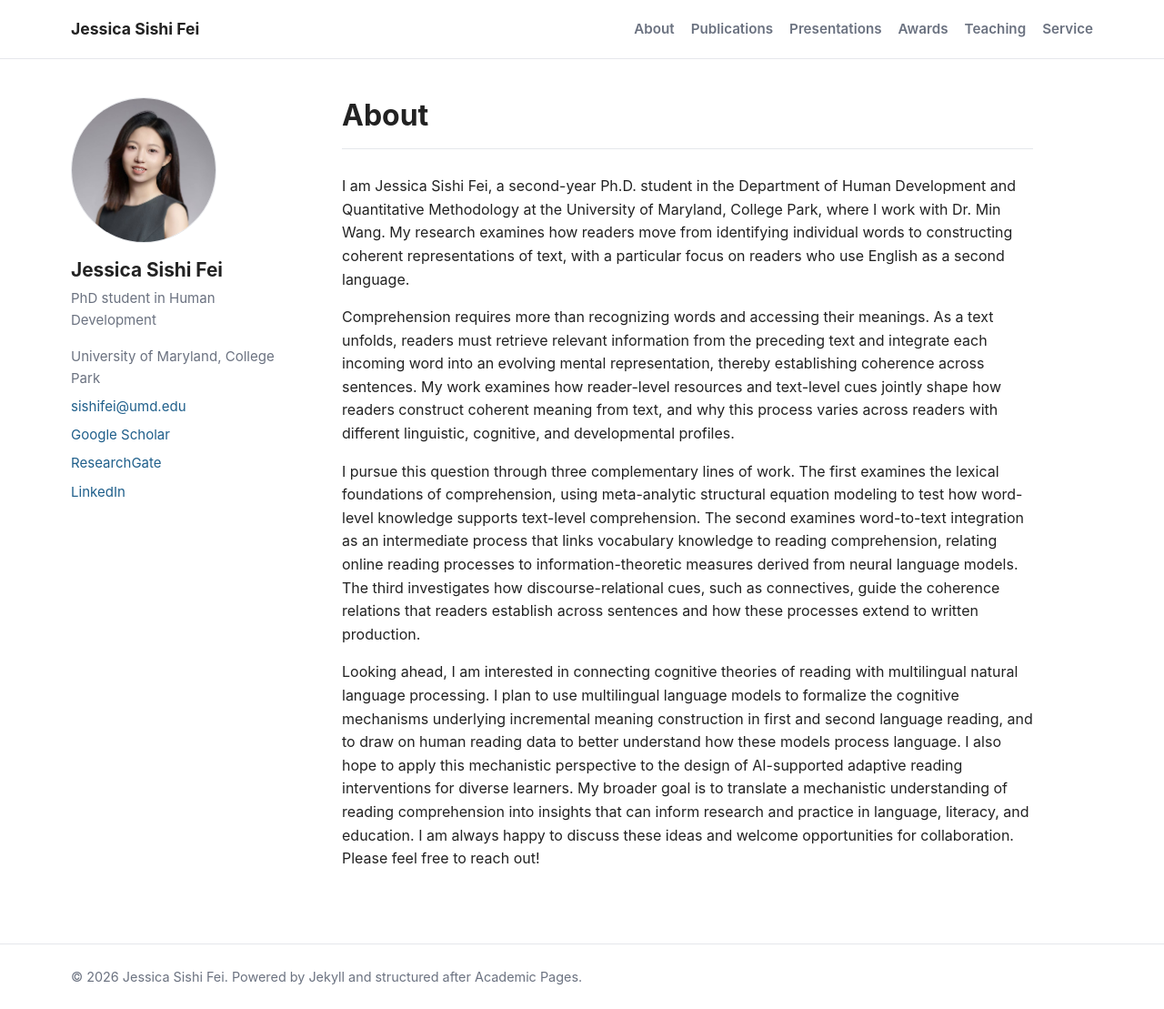
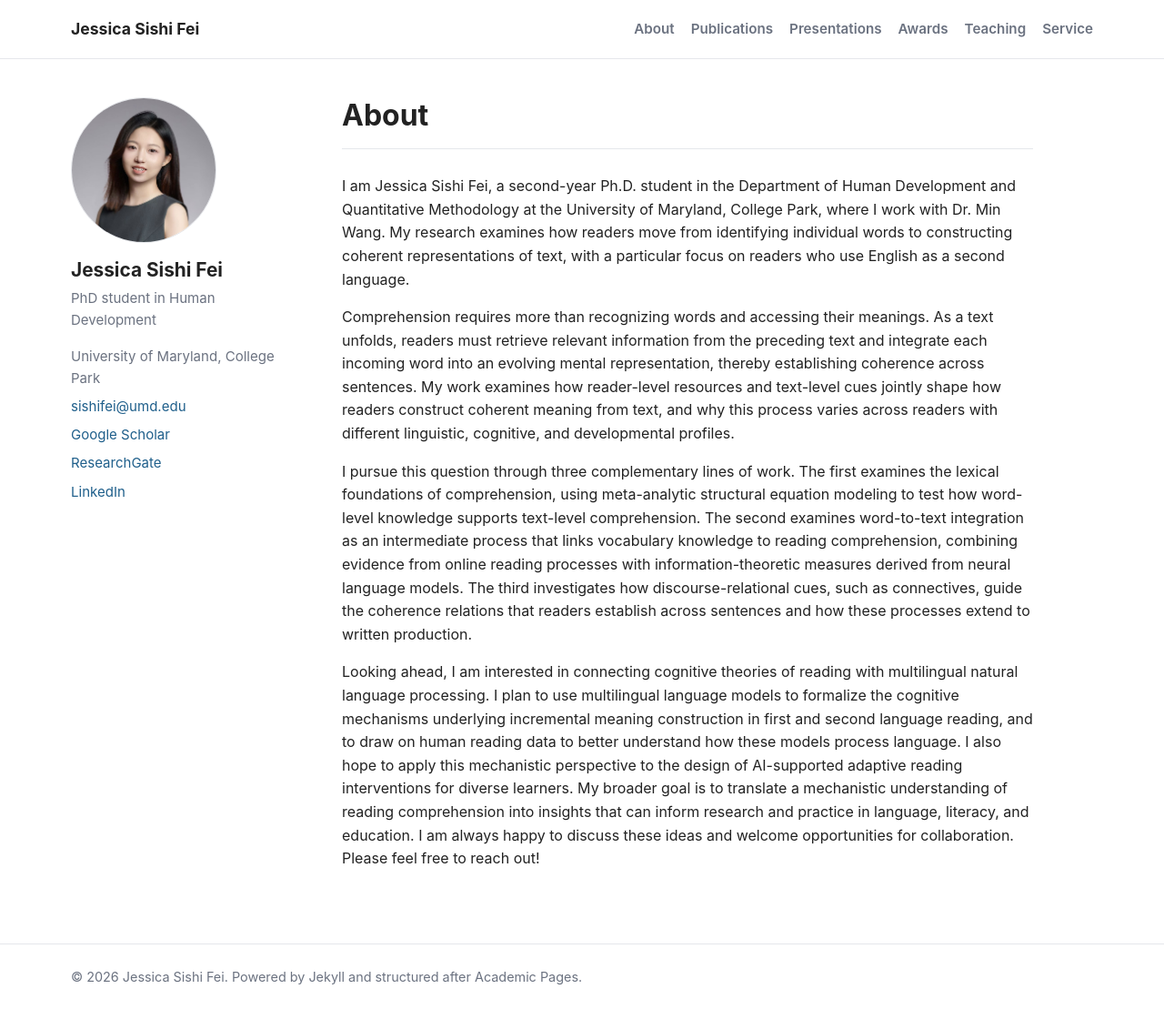
Before and after one commit to jessicasishifei/jessicasishifei.github.io, a Jekyll site: the page built from index.md, in a window 1280 px wide. Shown: the whole page at 91% size. Built offline with Jekyll 4.4.1, drawn with Linux system fonts in a browser that asks for light colours.

Commit message:
About page: reword WTI line
Co-Authored-By: Claude Fable 5.2 <noreply@anthropic.com>
Claude-Session: https://claude.ai/code/session_01Ax9EbPD7o4KQgBDJxXgndQ

```diff
--- a/index.md
+++ b/index.md
@@ -8,6 +8,6 @@ I am Jessica Sishi Fei, a second-year Ph.D. student in the Department of Human D
 
 Comprehension requires more than recognizing words and accessing their meanings. As a text unfolds, readers must retrieve relevant information from the preceding text and integrate each incoming word into an evolving mental representation, thereby establishing coherence across sentences. My work examines how reader-level resources and text-level cues jointly shape how readers construct coherent meaning from text, and why this process varies across readers with different linguistic, cognitive, and developmental profiles.
 
-I pursue this question through three complementary lines of work. The first examines the lexical foundations of comprehension, using meta-analytic structural equation modeling to test how word-level knowledge supports text-level comprehension. The second examines word-to-text integration as an intermediate process that links vocabulary knowledge to reading comprehension, relating online reading processes to information-theoretic measures derived from neural language models. The third investigates how discourse-relational cues, such as connectives, guide the coherence relations that readers establish across sentences and how these processes extend to written production.
+I pursue this question through three complementary lines of work. The first examines the lexical foundations of comprehension, using meta-analytic structural equation modeling to test how word-level knowledge supports text-level comprehension. The second examines word-to-text integration as an intermediate process that links vocabulary knowledge to reading comprehension, combining evidence from online reading processes with information-theoretic measures derived from neural language models. The third investigates how discourse-relational cues, such as connectives, guide the coherence relations that readers establish across sentences and how these processes extend to written production.
 
 Looking ahead, I am interested in connecting cognitive theories of reading with multilingual natural language processing. I plan to use multilingual language models to formalize the cognitive mechanisms underlying incremental meaning construction in first and second language reading, and to draw on human reading data to better understand how these models process language. I also hope to apply this mechanistic perspective to the design of AI-supported adaptive reading interventions for diverse learners. My broader goal is to translate a mechanistic understanding of reading comprehension into insights that can inform research and practice in language, literacy, and education. I am always happy to discuss these ideas and welcome opportunities for collaboration. Please feel free to reach out!
```
